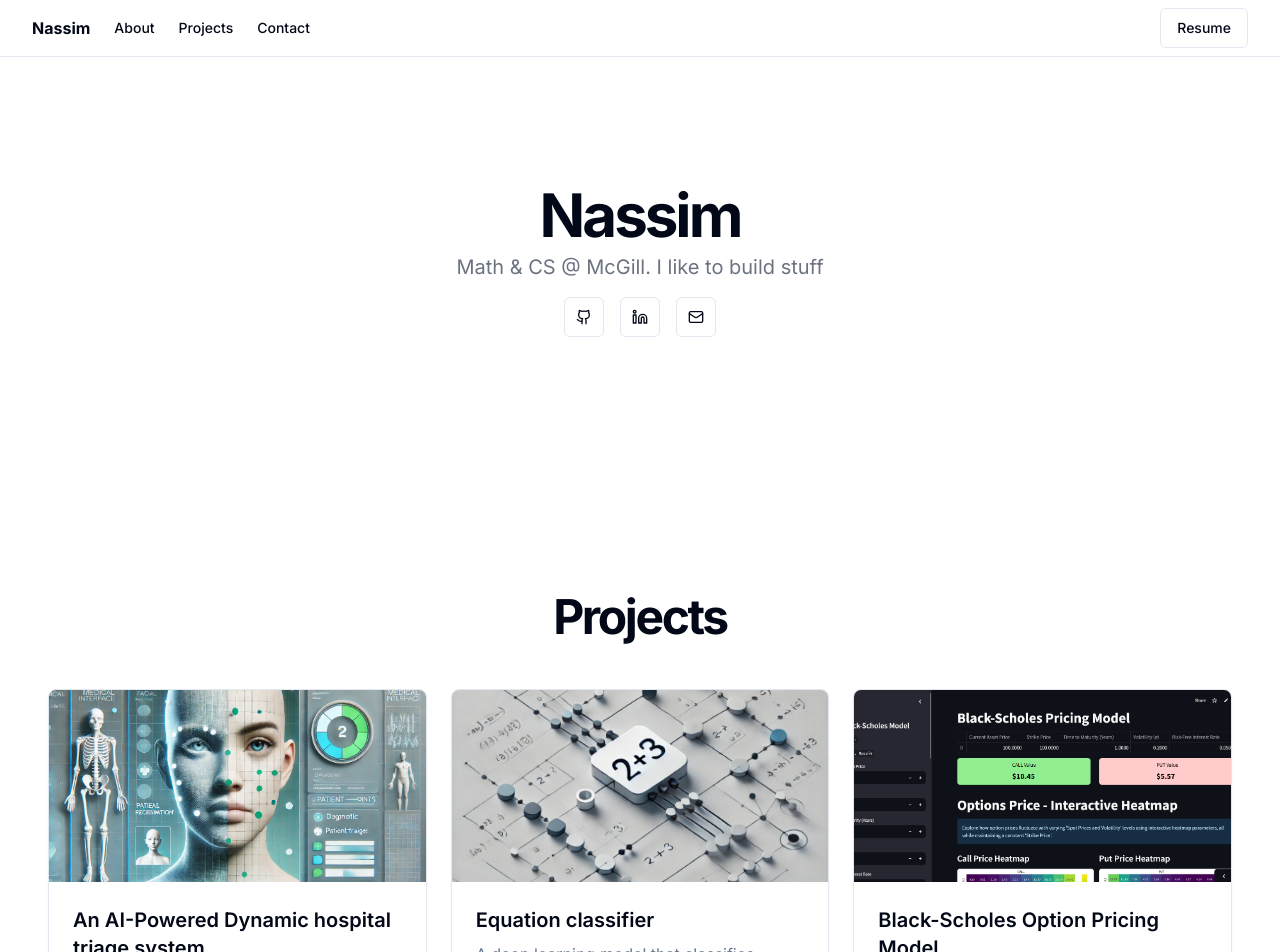
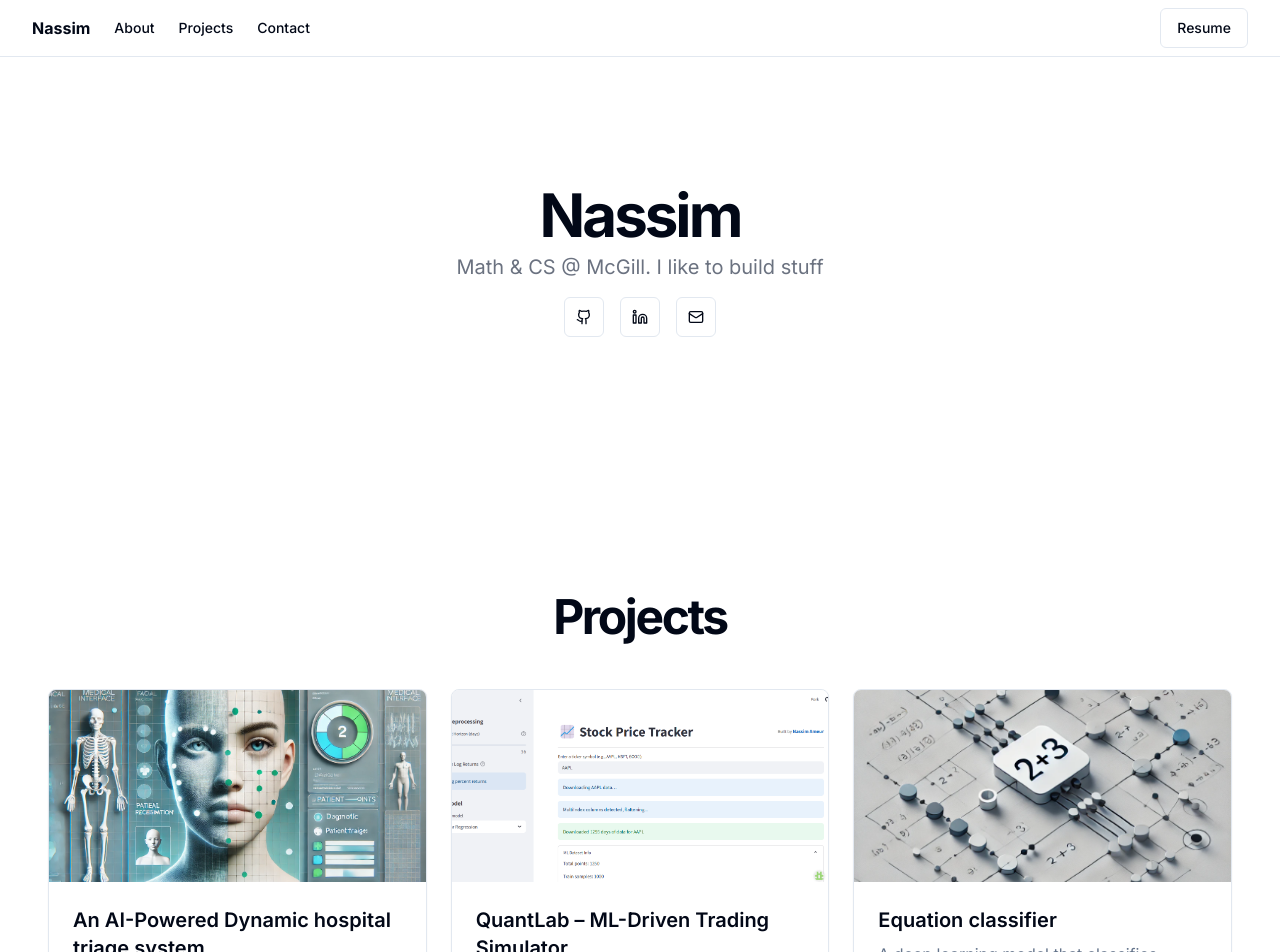
Before and after one commit to nassim747/personal-website, a Next.js app: page / in a window 1280 px wide. Shown: the top 952 px of the page. Built offline with nearby package versions, Linux system fonts and the light colour scheme.

Commit message:
Add Quantlab project

```diff
--- a/app/page.tsx
+++ b/app/page.tsx
@@ -79,6 +79,15 @@ export default function Page() {
                 image="/Capture.PNG"
                 link="https://github.com/nassim747/McHacks12_AI_Triage_System"
                 tags={["Python", "Deepface", "OpenCV", "Flask"]}
+
+              />
+              <ProjectCard
+                title="QuantLab – ML-Driven Trading Simulator"
+                description="Developed a full-stack web platform to train machine learning models on historical stock data and simulate trading strategies based on predicted returns. Integrated model selection (Linear Regression, Random Forest, XGBoost), hyperparameter tuning, and a custom backtest engine with Sharpe ratio and drawdown metrics."
+                image="/MAO.png"
+                link="https://github.com/nassim747/QuantLab"
+                deployLink="https://ameur-quantlab.streamlit.app/"
+                tags={["Python", "Streamlit", "Scikit-learn", "Pandas", "Plotly"]}
               />
               <ProjectCard
                 title="Equation classifier"
```
Also changed, not shown: public/MAO.png (added).
